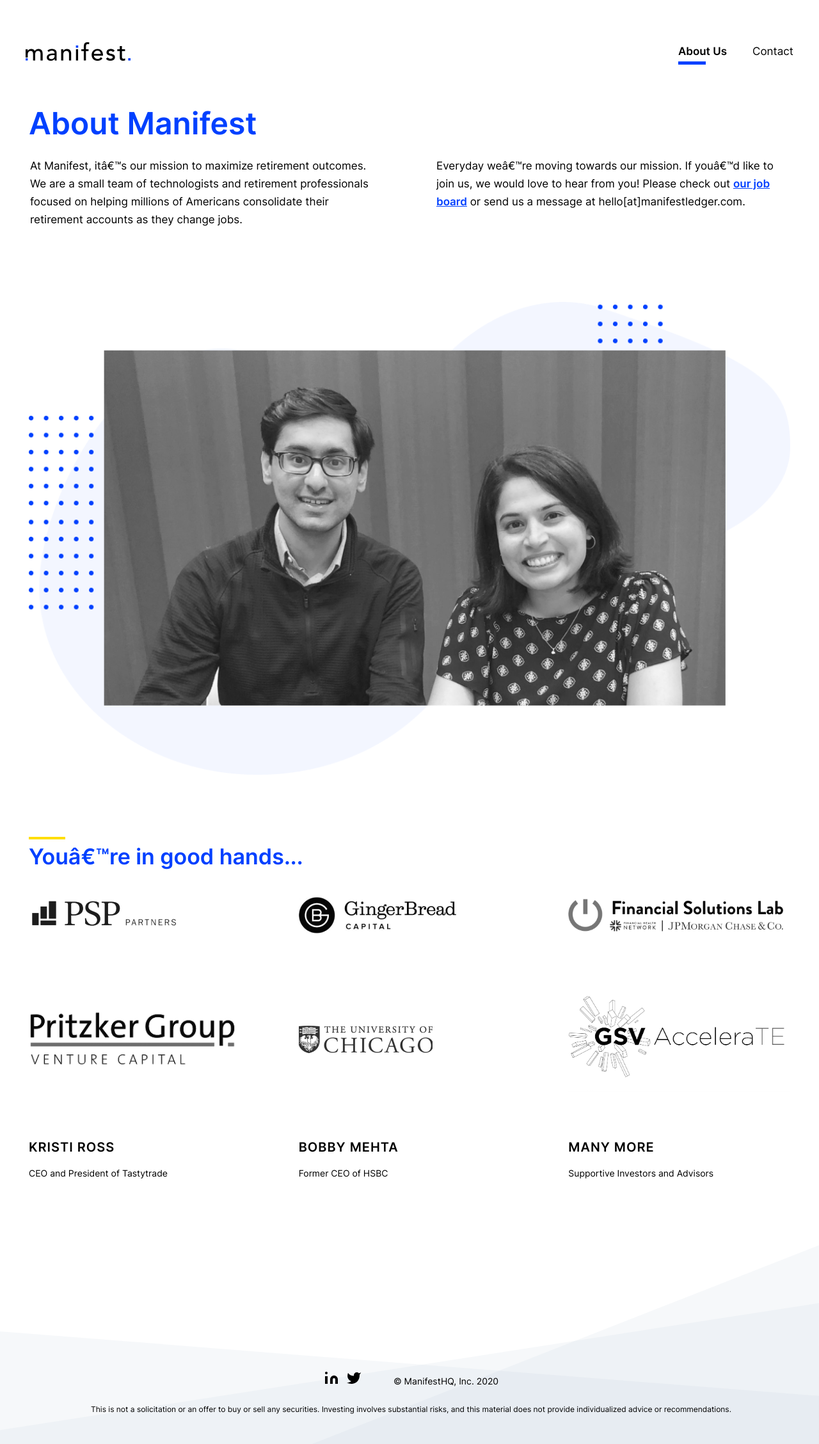
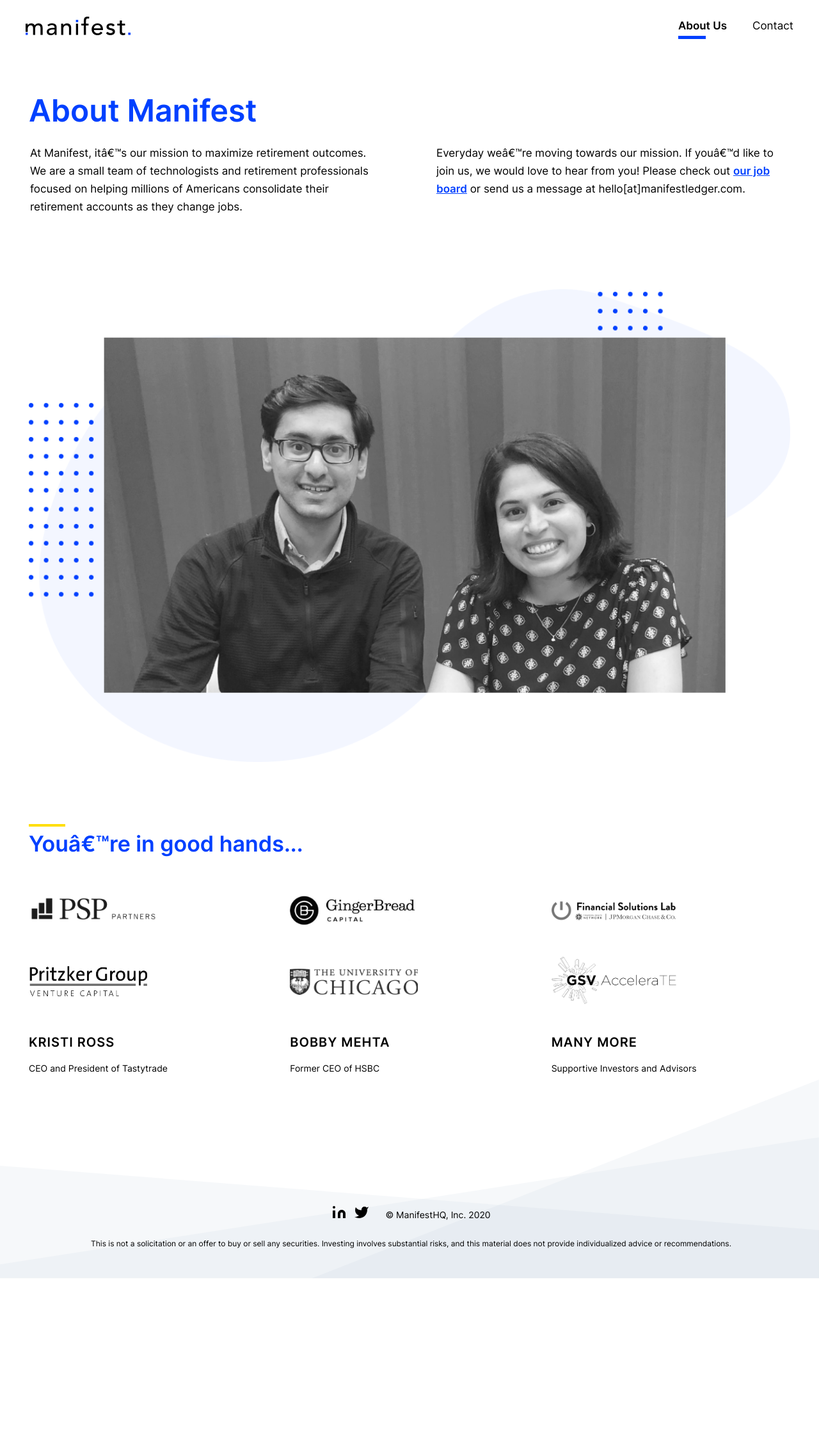
Before and after one commit to VestHQ/manifest_ledger, a Jekyll site: the page built from about.html, in a window 1280 px wide. Shown: the whole page at 64% size. Built offline with Jekyll 4.4.1, drawn with Linux system fonts in a browser that asks for light colours; after the commit the page ends 1998 px from its top, so only the background shows below that.

Commit message:
fix pending changes in chrome and spacing

```diff
--- a/_includes/about.html
+++ b/_includes/about.html
@@ -5,14 +5,18 @@
         <div class="about-content">
             <div class="col">
                 <p>
-                    At Manifest, it’s our mission to maximize retirement outcomes. We are a small team of technologists
-                    and retirement professionals focused on helping millions of Americans consolidate their retirement
+                    At Manifest, it’s our mission to maximize retirement outcomes. We are a small team of
+                    technologists
+                    and retirement professionals focused on helping millions of Americans consolidate their
+                    retirement
                     accounts as they change jobs.
                 </p>
             </div>
             <div class="col">
                 <p>
-                    Everyday we’re moving towards our mission. If you’d like to join us, we would love to hear from you!
+                    Everyday we’re moving towards our mission. If you’d like to join us, we would love to hear
+                    from
+                    you!
                     Please check out <a
                         href="https://paper.dropbox.com/doc/Jobs-at-Manifest--AgIvNQWTGsDCRN99CwNbuCEHAQ-bdTaasv6OEPbSkTCnHRhV"
                         target="_blank" class="job-board">our job board</a> or send us a message at
@@ -20,13 +24,11 @@
                 </p>
             </div>
         </div>
-        <div class="contact-action">
-            <a href="#" class="btn btn-primary">Contact Us <i><img src="../assets/images/arrow-right.png"
-                        alt="Manifest Team, Seamless Retirement Transfers"></i></a>
-        </div>
     </div>
 
-    <img src="/assets/images/aboutUs-lg.png" class="container about--img" alt="">
+    <img src="/assets/images/aboutUs-lg.png" class="container about--img above-hero__img" alt="">
+
+    </div>
 
     <div class="brand-sec">
         <div class="brand-sec--title">
--- a/_sass/1-base/forms.scss
+++ b/_sass/1-base/forms.scss
@@ -20,7 +20,7 @@
 		}
 	}
 	textarea {
-		background: $light-white;
+		background: #f0f0f0;
 		border: none;
 		border-radius: 10px;
 		min-height: 237px;
--- a/_sass/3-layout/footer.scss
+++ b/_sass/3-layout/footer.scss
@@ -14,11 +14,11 @@
     align-items: center;
     max-width: 290px;
     margin: 0 auto 14px auto;
-    gap: 25px;
+    gap: 20px;
 
     .socials {
       display: flex;
-      margin-right: 25px;
+      margin-right: 5px;
 
       .u-mr {
         margin-right: 11px;
--- a/_sass/3-layout/main.scss
+++ b/_sass/3-layout/main.scss
@@ -27,9 +27,8 @@
   width: 45vw;
   height: auto;
 
-  @include respond(tab-port) {
-    //text-align: center;
-    //margin-right: 0;
+  .u-mb {
+    margin-bottom: 20px;
   }
 
   @media screen and (min-width: 690px) {
@@ -80,7 +79,7 @@
 
 .heading {
   color: $primary-color;
-  margin-bottom: 28px;
+  margin-bottom: 48px;
 
   @include respond (phone) {
     margin-bottom: 20px;
@@ -209,13 +208,14 @@
 
 // THREE BOXES
 .three__containers {
-  margin: 250px 0 350px 0;
+  margin: 30px 0 175px 0;
   display: grid;
-  gap: 275px;
+  gap: 175px;
 
   @include respond(phone) {
+    margin: 120px 0 170px 0;
     gap: 105px;
-    margin: 120px 0 170px 0;
+    margin-bottom: 105px;
   }
 
   .home__block {
@@ -239,9 +239,9 @@
         justify-self: auto;
       }
 
-      @include respond(phone) {
+      @media screen and (max-width: 820px) {
         margin: 0;
-        margin-bottom: 105px;
+        margin-bottom: 65px;
       }
 
       &--title {
--- a/_sass/main.scss
+++ b/_sass/main.scss
@@ -177,19 +177,13 @@
         @include container-inner;
     }
 
-    margin-bottom: 40px;
-    margin-top: 5px;
+    margin: 65px 0 25px 0;
 }
 
-
-// .brand-sec {
-//     .container {
-//         @include container-inner;
-//     }
-
-//     h2 {
-//         padding-top: 25px;
-//     }
+// .about-hero {
+//     display: grid;
+//     grid-template-columns: repeat(2, 1fr);
+//     gap: 80px;
 // }
 
 // Contact
@@ -198,8 +192,12 @@
         @include container-inner;
     }
 
-    margin-bottom: 40px;
-    margin-top: 5px;
+    margin: 60px 0 25px 0;
+
+    @include respond(large-phone) {
+        margin-top: 25px;
+    }
+
 }
 
 .contact-btn {
@@ -225,12 +223,12 @@
 }
 
 .about--img {
-    max-width: 100%;
+    max-width: 200px;
     height: auto;
 }
 
 .brand-sec {
-    margin-bottom: 160px;
+    margin-bottom: 80px;
 
     @include respond(phone) {
         margin-bottom: 97px;
@@ -246,8 +244,16 @@
 
     &__investors {
         display: grid;
-        gap: 75px;
+        gap: 35px;
         grid-template-columns: repeat(3, 1fr);
+
+        img {
+            max-width: 200px;
+
+            @include respond (phone) {
+                width: 100%;
+            }
+        }
 
         @include respond(phone) {
             gap: 46px;
@@ -361,7 +367,7 @@
 
 section.contact {
     @include respond(phone) {
-        padding-top: 35px;
+        padding-top: 0;
     }
 
     .col {
@@ -411,7 +417,7 @@
     align-items: center;
     justify-content: space-between;
     position: relative;
-    padding: 25px 0;
+    padding: 25px 0 35px 0;
     width: 100%;
 
     .logo {
@@ -422,6 +428,11 @@
         img {
             max-width: 100%;
             width: 100%;
+
+            @include respond (phone) {
+                height: auto;
+                width: 70%;
+            }
         }
     }
 }
@@ -546,7 +557,7 @@
     }
 
     .nav {
-        padding: 60px 0;
+        padding: 20px 0;
 
         .logo {
             height: 29px;
@@ -646,8 +657,13 @@
     }
 
     .about-mainfest {
-        margin-top: 35px;
-        margin-bottom: 25px;
+        margin: 65px 0 25px 0;
+        max-width: 1250px;
+
+        @include respond(large-phone) {
+            margin-top: 25px;
+            gap: 20px;
+        }
     }
 
     .contact-action {
@@ -657,6 +673,10 @@
 
     .brand-sec {
         padding-bottom: 25px;
+
+        @include respond (phone) {
+            margin-top: 65px;
+        }
 
         .ft-investors {
             align-self: start;
```
Also changed, not shown: _includes/main.html (+34 -10 lines).
